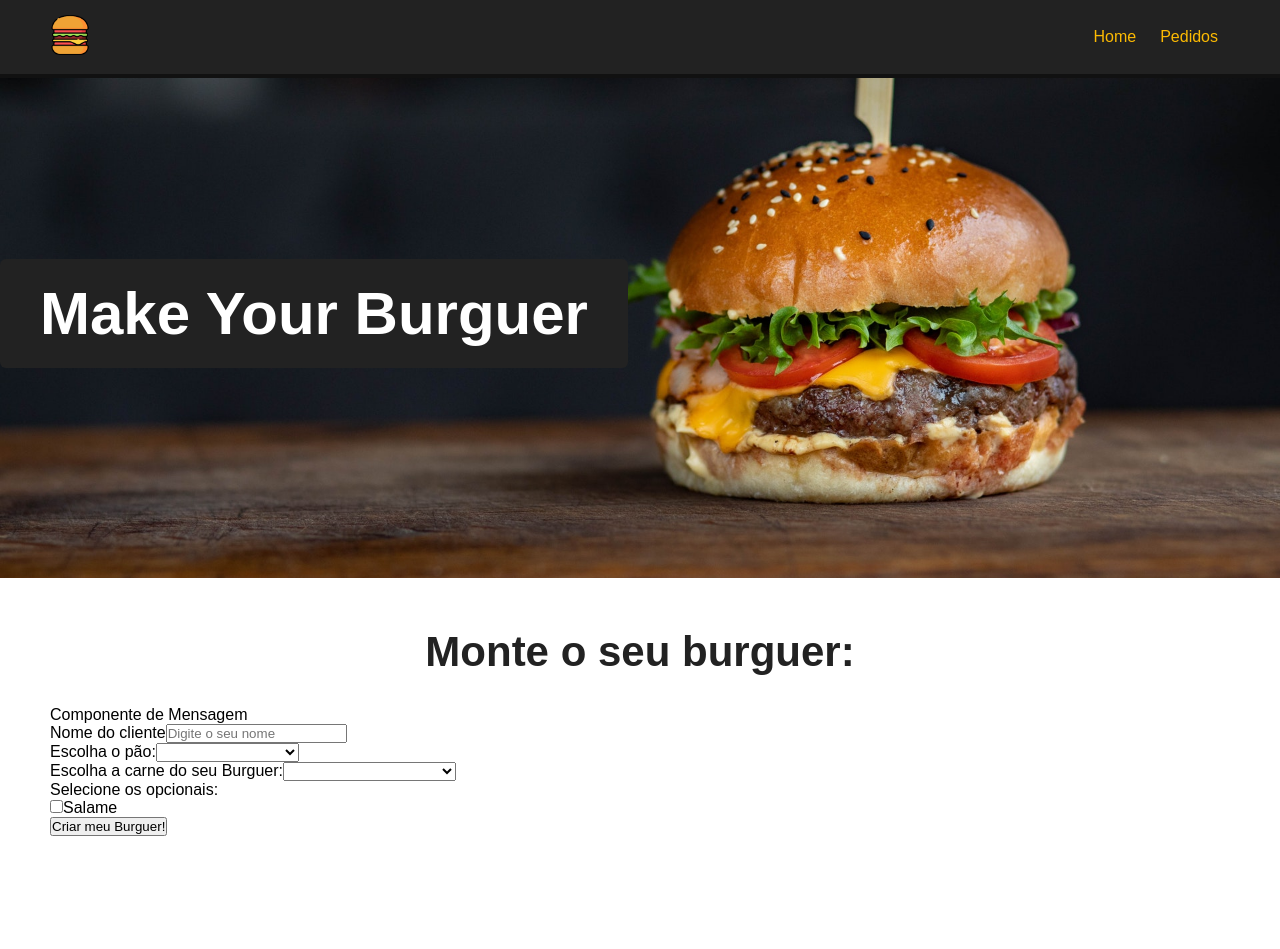
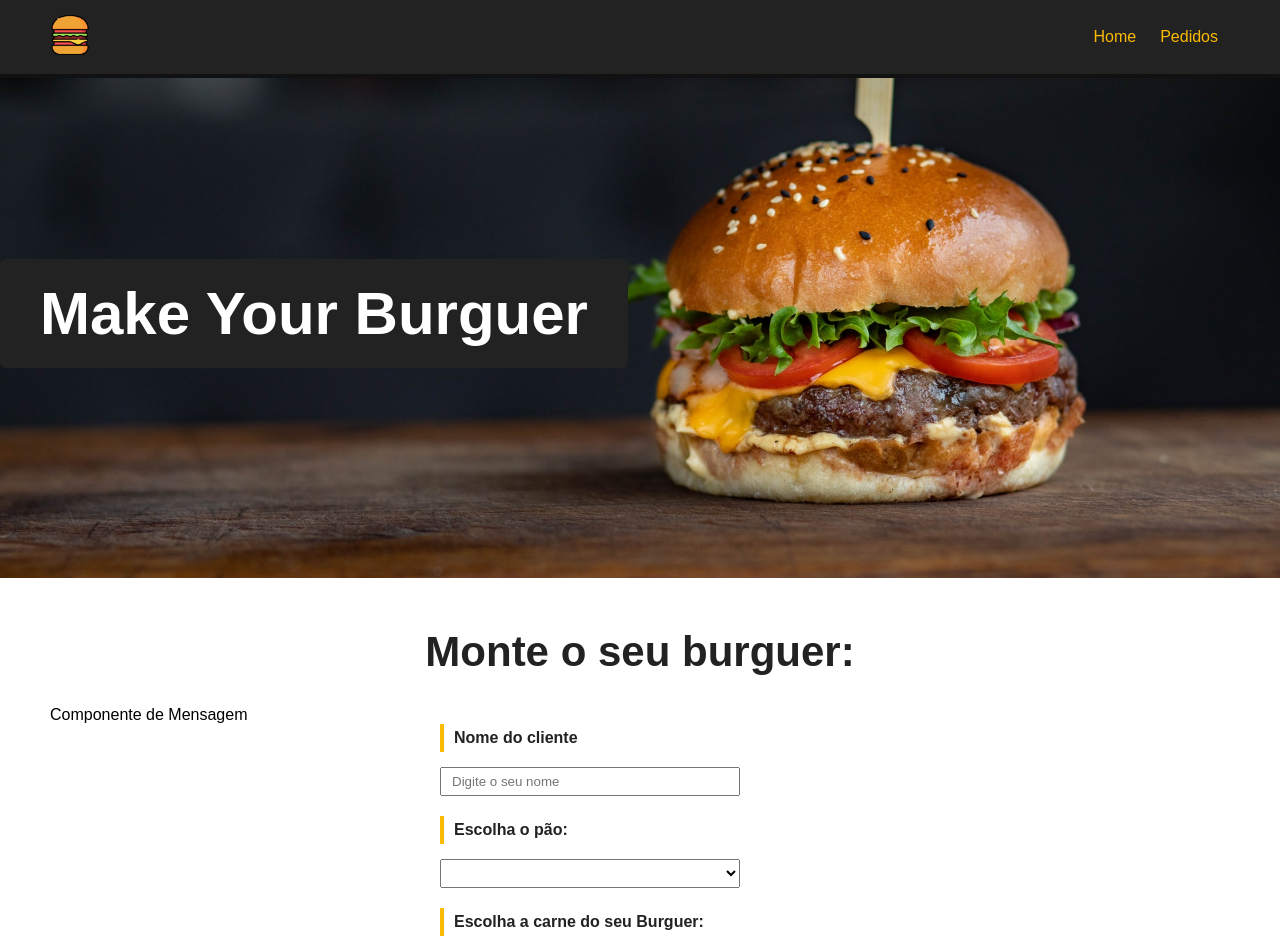
Before and after one commit to leticea/make-your-burguer, a Vue app: page / in a window 1280 px wide. Shown: the top 949 px of the page. Built offline with nearby package versions, Linux system fonts and the light colour scheme.

Commit message:
feat(Form): styles

```diff
--- a/src/components/Form.vue
+++ b/src/components/Form.vue
@@ -5,7 +5,13 @@
       <form id="burger-form">
         <div class="input-container">
           <label for="name">Nome do cliente</label>
-          <input type="text" id="name" name="name" v-model="name" placeholder="Digite o seu nome">
+          <input
+            type="text"
+            id="name"
+            name="name"
+            v-model="name"
+            placeholder="Digite o seu nome"
+          />
         </div>
         <div class="input-container">
           <label for="bread">Escolha o pão:</label>
@@ -21,15 +27,22 @@
             <option value="maminha">Maminha</option>
           </select>
         </div>
-        <div class="input-container">
-          <label for="bread">Selecione os opcionais:</label>
+        <div id="optional-container" class="input-container">
+          <label id="optional-title" for="optional"
+            >Selecione os opcionais:</label
+          >
           <div class="checkbox-container">
-            <input type="checkbox" name="optional" v-model="optional" value="salame">
+            <input
+              type="checkbox"
+              name="optional"
+              v-model="optional"
+              value="salame"
+            />
             <span>Salame</span>
           </div>
         </div>
         <div class="input-container">
-          <input type="submit" class="submit-btn" value="Criar meu Burguer!">
+          <input type="submit" class="submit-btn" value="Criar meu Burguer!" />
         </div>
       </form>
     </div>
@@ -41,3 +54,73 @@ export default {
   name: "Form",
 };
 </script>
+
+<style scoped>
+#burger-form {
+  max-width: 400px;
+  margin: 0 auto;
+}
+.input-container {
+  display: flex;
+  flex-direction: column;
+  margin-bottom: 20px;
+}
+
+label {
+  font-weight: bold;
+  margin-bottom: 15px;
+  color: #222;
+  padding: 5px 10px;
+  border-left: 4px solid #fcba03;
+}
+
+input,
+select {
+  padding: 5px 10px;
+  width: 300px;
+}
+
+#optional-container {
+  flex-direction: row;
+  flex-wrap: wrap;
+}
+
+#optional-title {
+  width: 100%;
+}
+
+.checkbox-container {
+  display: flex;
+  align-items: flex-start;
+  width: 50%;
+  margin-bottom: 20px;
+}
+
+.checkbox-container span,
+.checkbox-container input {
+  width: auto;
+}
+
+.checkbox-container span {
+  margin-left: 6px;
+  font-weight: bold;
+}
+
+.submit-btn {
+  background-color: #222;
+  color: #fcba03;
+  font-weight: bold;
+  border: 2px solid #222;
+  padding: 10px;
+  font-size: 16px;
+  margin: 0 auto;
+  cursor: pointer;
+  transition: 0.5s;
+  border-radius: 6px;
+}
+
+.submit-btn:hover {
+  background-color: transparent;
+  color: #222;
+}
+</style>
```
